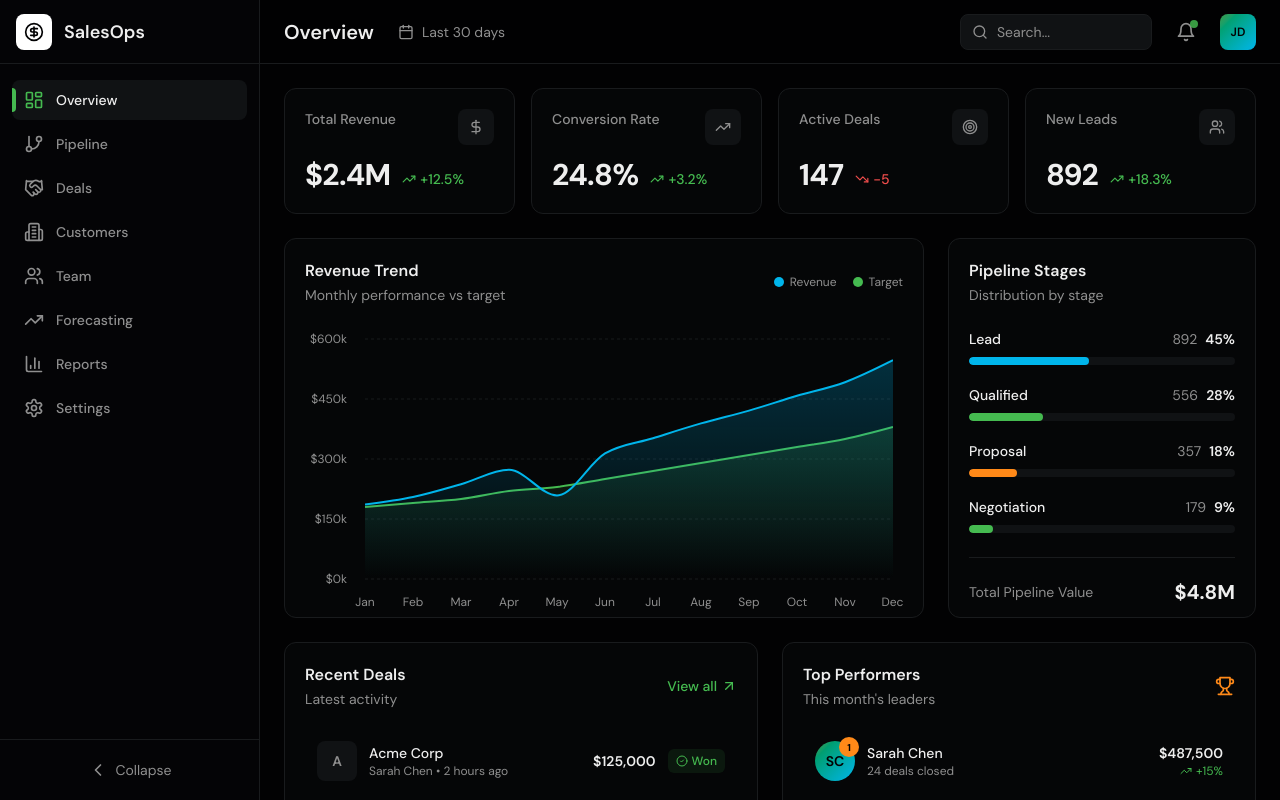
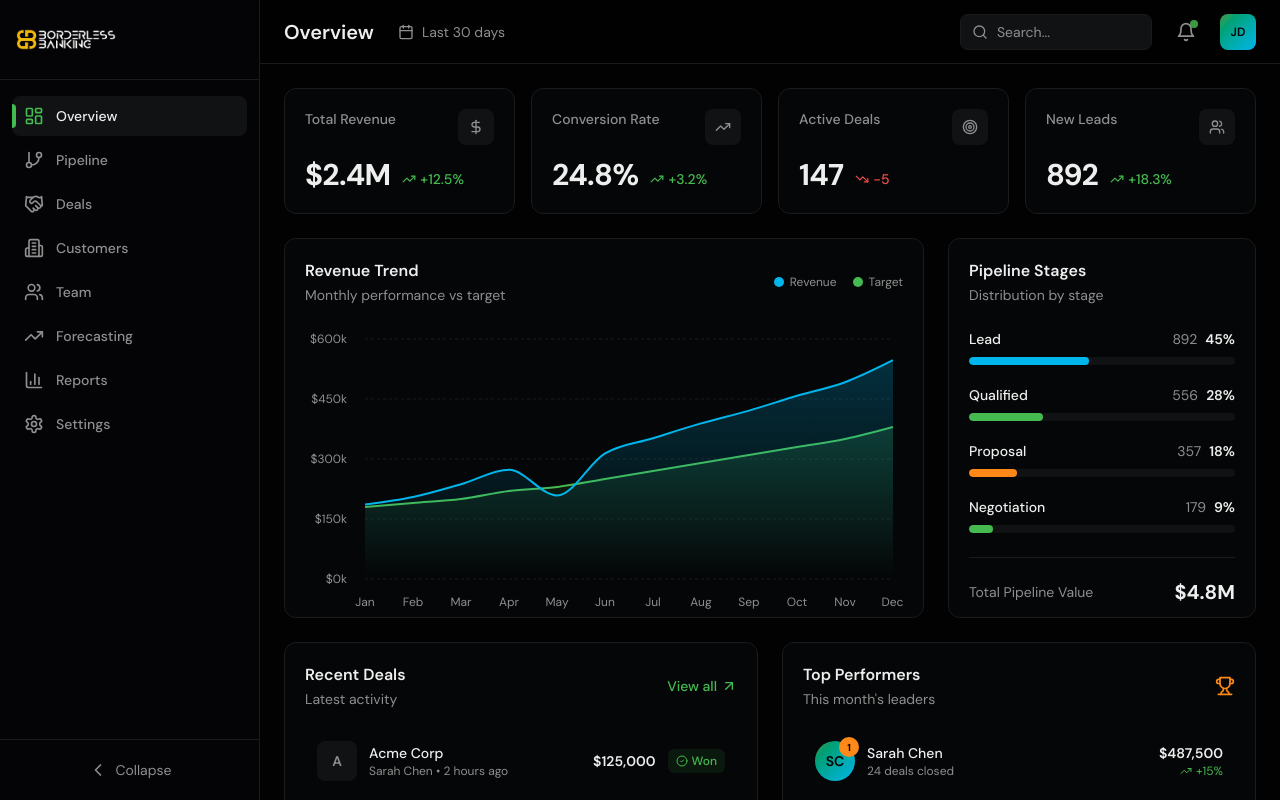
Before and after one commit to LumaCars/defrmaeddashboard, a Next.js app: page / in a window 1280 px wide. Shown: the top 800 px of the page. Built offline with nearby package versions, Linux system fonts and the light colour scheme.

Commit message:
feat: replace sidebar logo with uploaded image\n\nUpdate sidebar branding with new logo and maintain aspect ratio.

```diff
--- a/components/dashboard/sidebar.tsx
+++ b/components/dashboard/sidebar.tsx
@@ -51,19 +51,19 @@ export function Sidebar({
       )}
     >
       {/* Logo */}
-      <div className="h-16 flex items-center px-4 border-b border-sidebar-border">
+      <div className={cn(
+        "flex items-center border-b border-sidebar-border transition-all duration-300",
+        collapsed ? "h-16 px-3 justify-center" : "h-20 px-4"
+      )}>
         <div className="flex items-center gap-3">
-          <div className="w-9 h-9 rounded-lg flex items-center justify-center shrink-0 bg-white">
-            <CircleDollarSign className="w-5 h-5 text-accent-foreground" />
-          </div>
-          <span
+          <img
+            src="/images/logo.png"
+            alt="Borderless Banking Logo"
             className={cn(
-              "font-semibold text-lg text-sidebar-foreground whitespace-nowrap transition-all duration-300",
-              collapsed ? "opacity-0 w-0" : "opacity-100 w-auto"
+              "object-contain shrink-0 transition-all duration-300",
+              collapsed ? "h-10 w-10" : "h-14 w-auto max-w-[200px]"
             )}
-          >
-            SalesOps
-          </span>
+          />
         </div>
       </div>
 
```
Also changed, not shown: public/images/logo.png (added), 1 other file (tests, documents, lock files or other folders).
